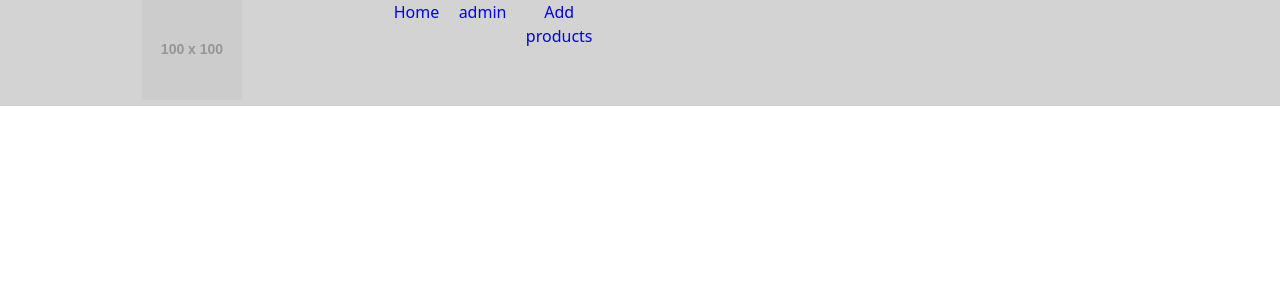
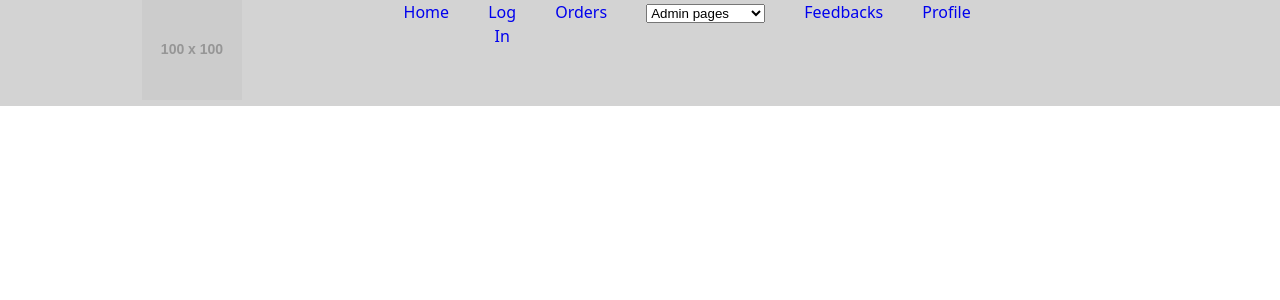
Before and after one commit to smpkl/PizzeriaWebProject-Front, a React (Vite) app in the folder project-frontend/: page /admin in a window 1280 px wide. Shown: the top 300 px of the page. Built offline with nearby package versions, Linux system fonts and the light colour scheme.

Commit message:
add routes on admin layout and add select for product management etc as in figma

```diff
--- a/project-frontend/src/components/AdminLayout.jsx
+++ b/project-frontend/src/components/AdminLayout.jsx
@@ -1,6 +1,15 @@
-import {Outlet, Link} from 'react-router';
+import {Outlet, Link, useNavigate} from 'react-router';
 
-const Layout = () => (
+const Layout = () => {
+  const navigate = useNavigate();
+
+  const handleAdminSelect = (evt) => {
+    const path = evt.target.value;
+    if (path) {
+      navigate(path);
+    }
+  };
+  return (
     <div>
       <header style={{display: 'flex', backgroundColor: 'lightgray'}}>
         <div style={{width: '30%'}}>
@@ -15,10 +24,27 @@ const Layout = () => (
               <Link to="/">Home</Link>
             </li>
             <li>
-            <Link to="/admin/orders">admin</Link>
+              <Link to="/admin/login">Log In</Link>
             </li>
             <li>
-            <Link to="/admin/products">Add products</Link>
+              <Link to="/admin/orders">Orders</Link>
+            </li>
+            <li>
+              <select defaultValue="" onChange={handleAdminSelect}>
+                <option value="" disabled>
+                  Admin pages
+                </option>
+                <option value="/admin/products">Products</option>
+                <option value="/admin/announcements">Announcements</option>
+                <option value="/admin/coupons">Coupons</option>
+              </select>
+            </li>
+            {/* Odottaa että valmistuu ja linkitetää projektii */}
+            <li>
+              <Link to="/admin/feedbacks">Feedbacks</Link>
+            </li>
+            <li>
+              <Link to="/admin/profile">Profile</Link>
             </li>
           </ul>
         </nav>
@@ -28,5 +54,5 @@ const Layout = () => (
       </main>
     </div>
   );
-
+};
 export default Layout;
```
Lines whose indentation alone changed are shown as unchanged.
